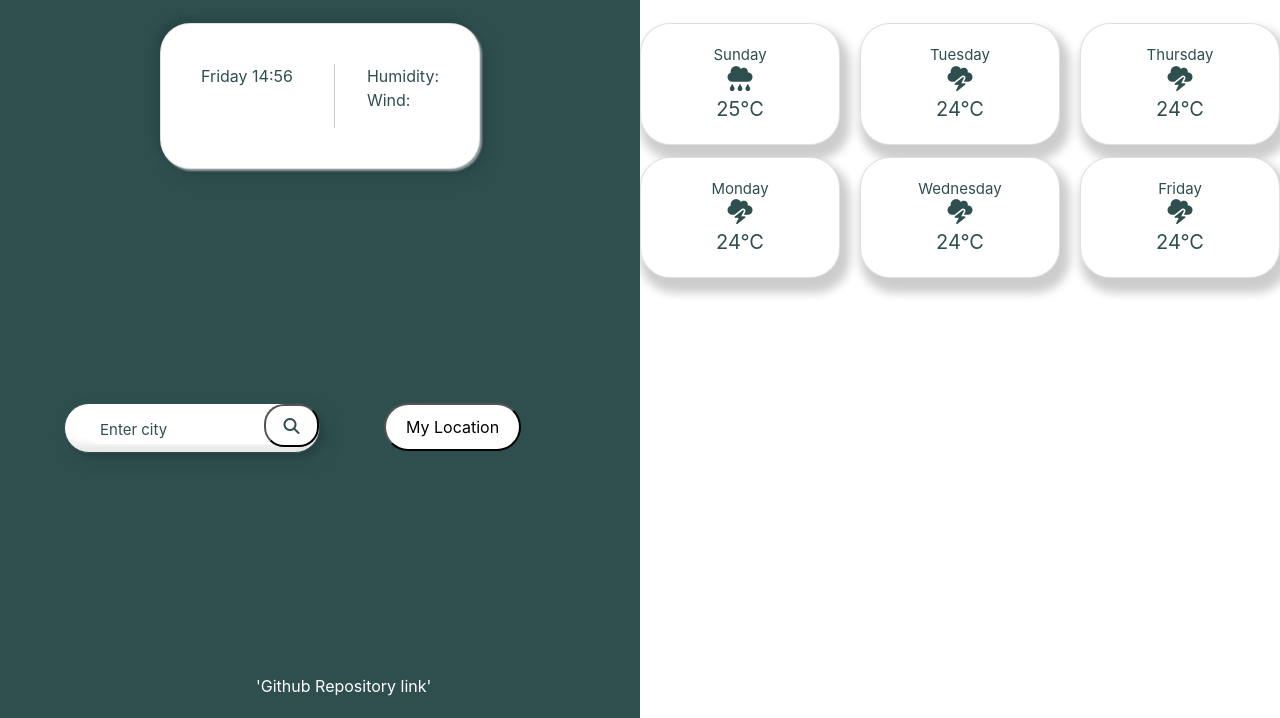
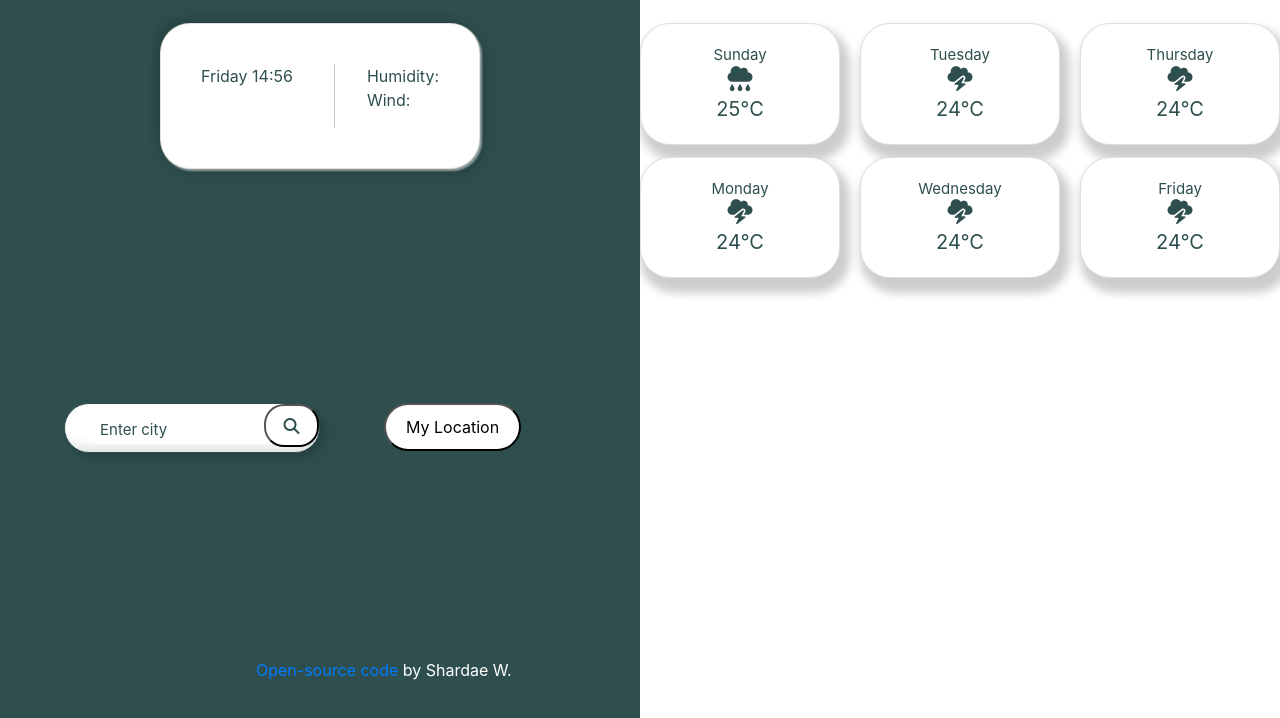
Before and after one commit to shardaex/weather-website2.0, a website built with Parcel: page index.html in a window 1280 px wide. Shown: the part 82-800 px from the top of the page. Built offline with nearby package versions, Linux system fonts and the light colour scheme.

Commit message:
Moved repository link into a paragraph element and added my name after the link

```diff
--- a/index.html
+++ b/index.html
@@ -63,11 +63,12 @@
           </form>
           <button id="current-location-button">My Location</button>
         </div>
-        <a
-          class="repository-link"
-          href="https://github.com/shardaex/weather-website2.0"
-          >'Github Repository link'</a
-        >
+        <p class="repository-link">
+          <a href="https://github.com/shardaex/weather-website2.0"
+            >Open-source code</a
+          >
+          by Shardae W.
+        </p>
       </div>
       <div class="right-side">
         <div class="daily-area">
--- a/src/index.js
+++ b/src/index.js
@@ -32,6 +32,7 @@ function displayWeather(response) {
 
   document.querySelector(".today-temp").innerHTML =
     Math.round(response.data.main.temp) + "°C";
+
   document.querySelector(
     "#humidity"
   ).innerHTML = `Humidity: ${response.data.main.humidity}%`;
```
